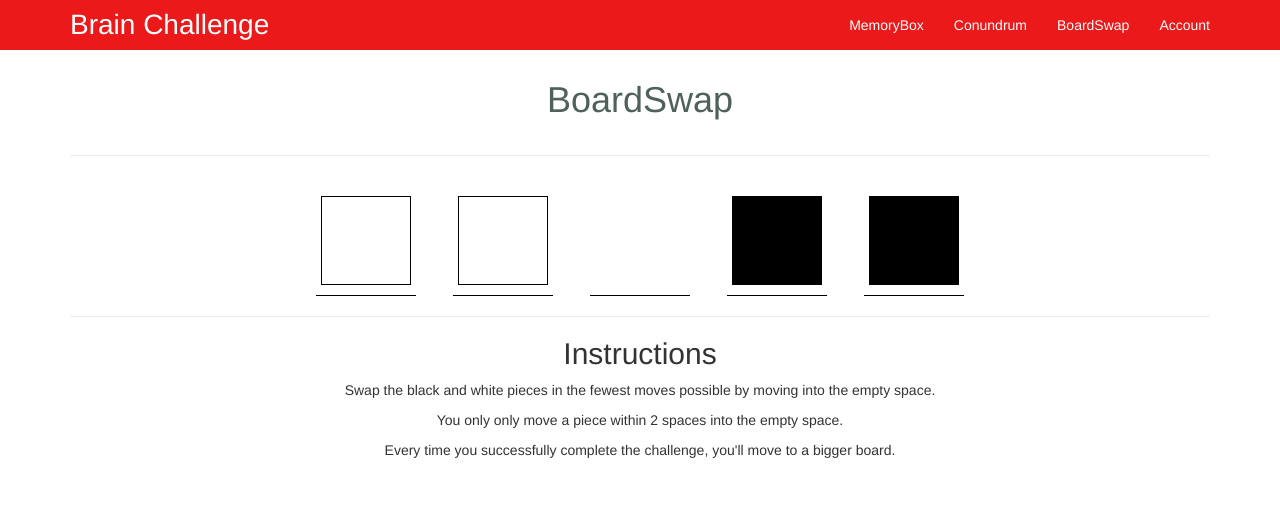
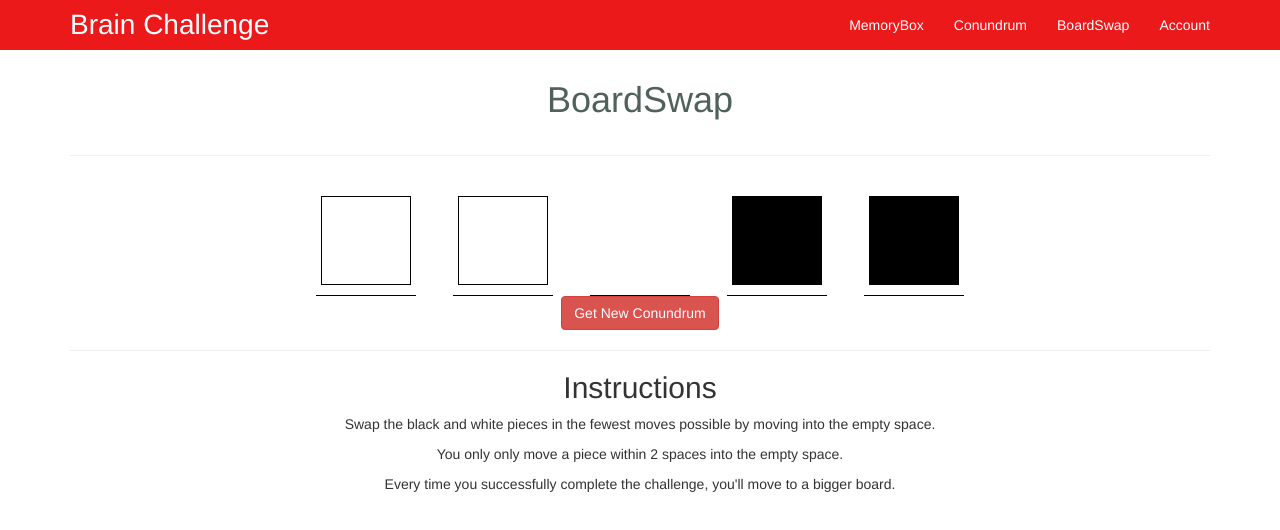
Before and after one commit to yoniLavi/brain-challenge, a website: page index.html at #/boardswap in a window 1280 px wide. Drawn offline with Linux system fonts and the light colour scheme.

Commit message:
Boardswap template

```diff
--- a/templates/boardswap.html
+++ b/templates/boardswap.html
@@ -19,6 +19,9 @@
 		<div class="pieceBox black" id="piece4"></div>
 	</div>
 </div>
+<div id="newButton">
+	<button type="button" class="btn btn-danger" onclick="newGame()">Get New Conundrum</button>
+</div>
 <hr/>
 <div id="instructions">
 	<h2>Instructions</h2>
```
